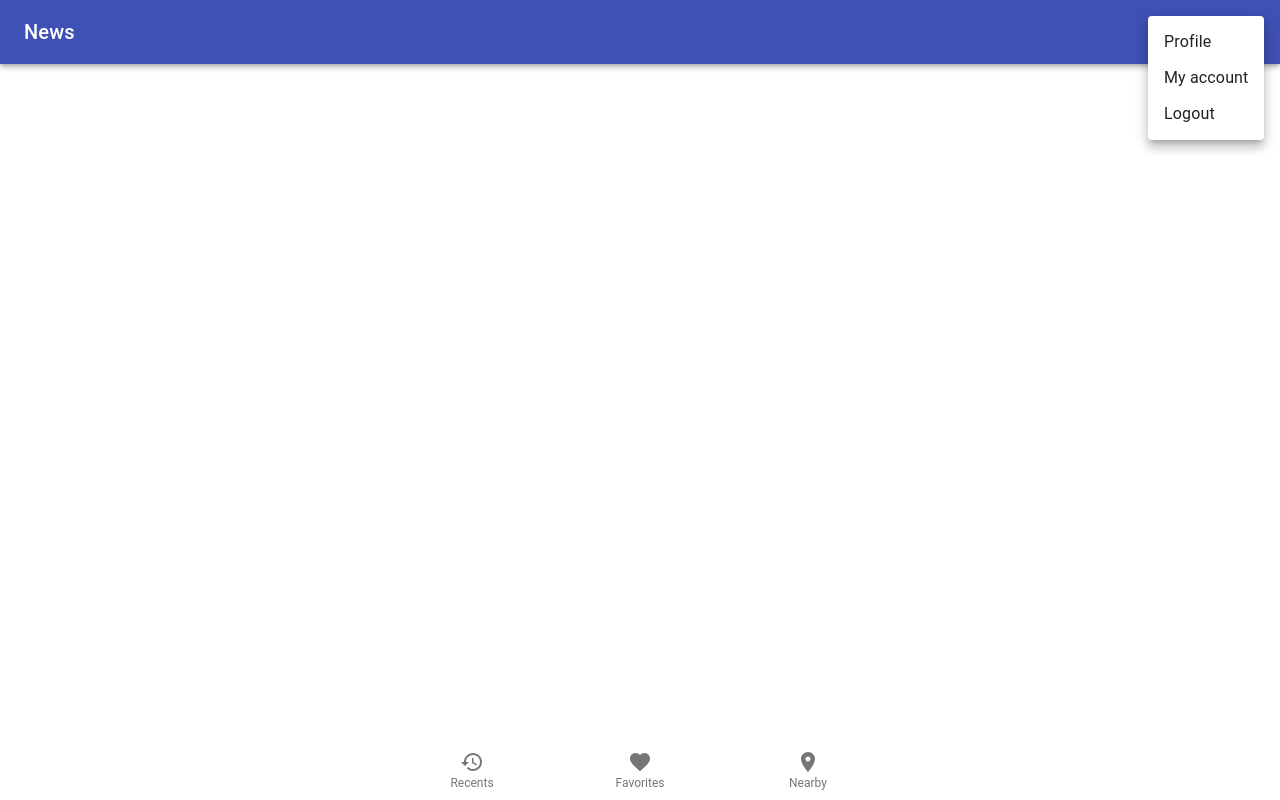
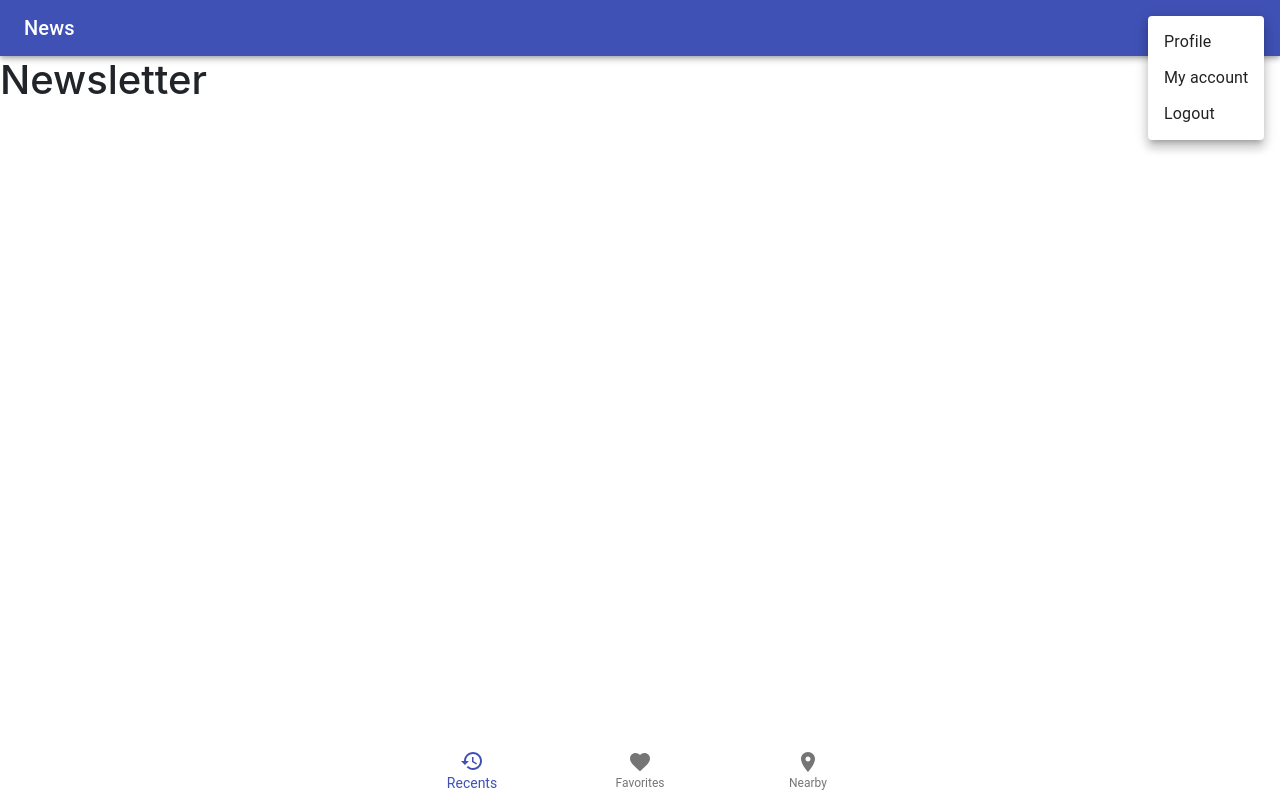
Before and after one commit to Butterfly-Effect-AppsLab/emotionalmappapp, a React (Create React App) app in the folder emuapp/: page / in a window 1280 px wide. Both pictures are taken after a click on the button "menu". Built offline with nearby package versions, Linux system fonts and the light colour scheme; no server answers.

Commit message:
Navbar.js renamed to Header.js, header and footer size issue fixed

```diff
--- a/emuapp/src/App.js
+++ b/emuapp/src/App.js
@@ -1,16 +1,23 @@
-import React, { Component } from 'react';
+import React from 'react';
 import { Router } from 'react-router-dom';
+import { makeStyles } from '@material-ui/core/styles';
 import './App.css';
 import history from './utils/history';
 import Routes from './utils/routes';
 import Layout from './utils/layout';
 
+const useStyles = makeStyles({
+  baseDiv: {
+    height: '100%',
+    position: 'absolute',
+  }
+});
 
-class App extends Component {
+const App = () => {
+  const classes = useStyles();
 
-  render() {
     return (
-      <div id='App.js'>
+      <div id='App.js' className={classes.baseDiv}>
         <Router history={history}>
           <Layout history={history}>
             <Routes/>
@@ -18,7 +25,6 @@ class App extends Component {
         </Router>
       </div>
     )
-  }
+};
 
-}
 export default App;
--- a/emuapp/src/Components/Footer.js
+++ b/emuapp/src/Components/Footer.js
@@ -12,19 +12,19 @@ const useStyles = makeStyles({
     bottom: 0,
     width: '100%',
   },
-  root: {
-    height: '10%',
+  footerDiv: {
+    height: 56,
   }
 });
 
-export default function Footer() {
+const Footer = () => {
   const classes = useStyles();
   const [isPressed, setIsPressed] = React.useState(0);
 
   return (
-    <div className={classes.root}>
+    <div className={classes.footerDiv}>
     <BottomNavigation
-      isPressed={isPressed}
+      value={isPressed}
       onChange={(newValue) => {
         setIsPressed(newValue);
       }}
@@ -38,3 +38,5 @@ export default function Footer() {
      </div>
   );
 }
+
+export default Footer;
--- /dev/null
+++ b/emuapp/src/Components/Header.js
@@ -0,0 +1,78 @@
+import React from 'react';
+import { createMuiTheme, ThemeProvider, makeStyles } from '@material-ui/core/styles';
+import AppBar from '@material-ui/core/AppBar';
+import Toolbar from '@material-ui/core/Toolbar';
+import Typography from '@material-ui/core/Typography';
+import IconButton from '@material-ui/core/IconButton';
+import MenuIcon from '@material-ui/icons/Menu';
+import Menu from '@material-ui/core/Menu';
+import MenuItem from '@material-ui/core/MenuItem';
+
+
+const headerTheme = createMuiTheme({
+  overrides: {
+    MuiToolbar: {
+      regular: {
+        '@media (min-width: 600px)': {
+          minHeight: 56,
+        }}}}
+});
+
+const useStyles = makeStyles(({
+  appBar: {
+    flexGrow: 1,
+    minHeight: 56,
+  },
+  menuButton: {
+    marginLeft: 'auto',
+  },
+  title: {
+    flexGrow: 1,
+  },
+
+}));
+
+const Header = () => {
+  const classes = useStyles();
+  const [anchorEl, setAnchorEl] = React.useState(null);
+
+  const handleClick = event => {
+    setAnchorEl(event.currentTarget);
+  };
+
+  const handleClose = () => {
+    console.log('som tu');
+    setAnchorEl(null);
+  };
+
+  return (
+    <div className={classes.appBar}>
+      <ThemeProvider theme={headerTheme}>
+        <AppBar position='fixed' className={classes.appBar}>
+          <Toolbar>
+            <Typography variant='h6' className={classes.title}>
+              News
+          </Typography>
+            <IconButton onClick={handleClick} edge='start' className={classes.menuButton} color='inherit' aria-label='menu'>
+              <MenuIcon />
+              <Menu
+                id='simple-menu'
+                anchorEl={anchorEl}
+                keepMounted
+                open={Boolean(anchorEl)}
+                onBlur={handleClose}
+                onClose={handleClose}
+              >
+                <MenuItem onClick={handleClose} component='a' href='https://google.com'>Profile</MenuItem>
+                <MenuItem onClick={handleClose} component='a' href='https://messenger.com'>My account</MenuItem>
+                <MenuItem onClick={handleClose} component='a' href='https://bing.com'>Logout</MenuItem>
+              </Menu>
+            </IconButton>
+          </Toolbar>
+        </AppBar>
+      </ThemeProvider>
+    </div>
+  )
+};
+
+export default Header;
--- a/emuapp/src/Components/Navbar.js
+++ /dev/null
@@ -1,67 +0,0 @@
-import React from 'react';
-import { makeStyles } from '@material-ui/core/styles';
-import AppBar from '@material-ui/core/AppBar';
-import Toolbar from '@material-ui/core/Toolbar';
-import Typography from '@material-ui/core/Typography';
-import IconButton from '@material-ui/core/IconButton';
-import MenuIcon from '@material-ui/icons/Menu';
-import Menu from '@material-ui/core/Menu';
-import MenuItem from '@material-ui/core/MenuItem';
-
-
-const useStyles = makeStyles(({
-  navBar: {
-    flexGrow: 1,
-    // minHeight: '10%',
-  },
-  menuButton: {
-    marginLeft: 'auto',
-  },
-  title: {
-    flexGrow: 1,
-  },
-  root : {
-    // height: '10%',
-  }
-}));
-
-export default function Navbar() {
-  const classes = useStyles();
-  const [anchorEl, setAnchorEl] = React.useState(null);
-
-  const handleClick = event => {
-    setAnchorEl(event.currentTarget);
-  };
-
-  const handleClose = () => {
-    console.log("som tu");
-    setAnchorEl(null);
-  };
-
-  return (
-    <div className={classes.root}>
-      <AppBar position="fixed" className={classes.navBar}>
-        <Toolbar>
-          <Typography variant="h6" className={classes.title}>
-            News
-          </Typography>
-          <IconButton onClick={handleClick} edge="start" className={classes.menuButton} color="inherit" aria-label="menu">
-            <MenuIcon />
-            <Menu
-              id="simple-menu"
-              anchorEl={anchorEl}
-              keepMounted
-              open={Boolean(anchorEl)}
-              onBlur={handleClose}
-              onClose={handleClose}
-            >
-              <MenuItem onClick={handleClose} component="a" href="https://google.com">Profile</MenuItem>
-              <MenuItem onClick={handleClose} component="a" href="https://messenger.com">My account</MenuItem>
-              <MenuItem onClick={handleClose} component="a" href="https://bing.com">Logout</MenuItem>
-            </Menu>
-          </IconButton>
-        </Toolbar>
-      </AppBar>
-    </div>
-  )
-}
--- a/emuapp/src/Components/NewsCards.js
+++ b/emuapp/src/Components/NewsCards.js
@@ -17,7 +17,7 @@ const useStyles = makeStyles({
 
 });
 
-export default function NewsCards(props) {
+const NewsCards = (props) => {
     const {news} = props
     const classes = useStyles();
 
@@ -47,8 +47,9 @@ export default function NewsCards(props) {
     return (
         <>
             {news.map((news, i) => renderCard(news, i))}
-            {/* {console.log(news)} */}
         </>
 
     );
 }
+
+export default NewsCards;
--- a/emuapp/src/utils/layout.js
+++ b/emuapp/src/utils/layout.js
@@ -1,23 +1,22 @@
 import React from 'react';
 import { makeStyles } from '@material-ui/core/styles';
-import Navbar from '../Components/Navbar.js';
+import Navbar from '../Components/Header.js';
 import Footer from '../Components/Footer.js';
 
 const useStyles = makeStyles({
   root: {
     height: '100%',
-      display: 'block',
   }
 });
 
-const Layout = ({children, history}) => {
+const Layout = ({ children, history }) => {
   const classes = useStyles();
 
   return (
     <div id='layout.js' className={classes.root}>
-            <Navbar history={history}/>
+      <Navbar history={history} />
       {children}
-            <Footer history={history}/>
+      <Footer history={history} />
     </div>
   )
 };
```
Also changed, not shown: emuapp/public/index.html (+0 -10 lines). Lines whose indentation alone changed are shown as unchanged.
